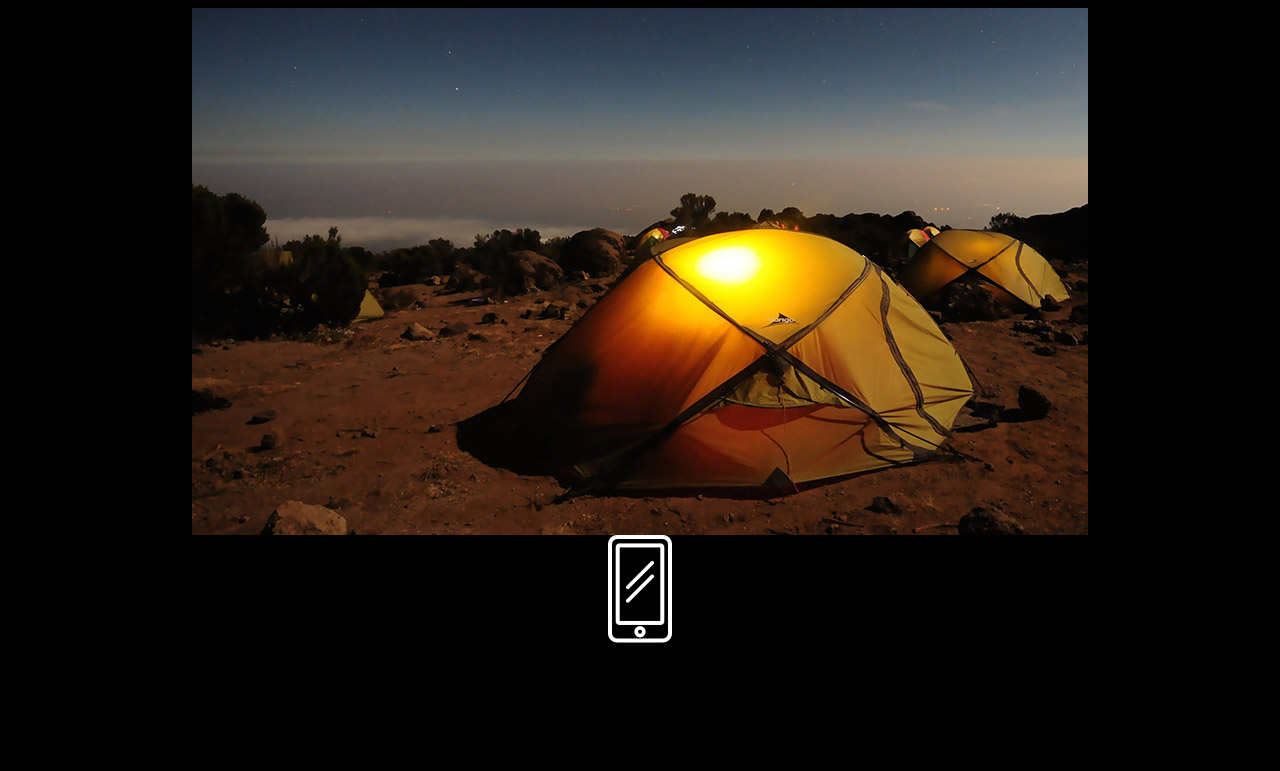
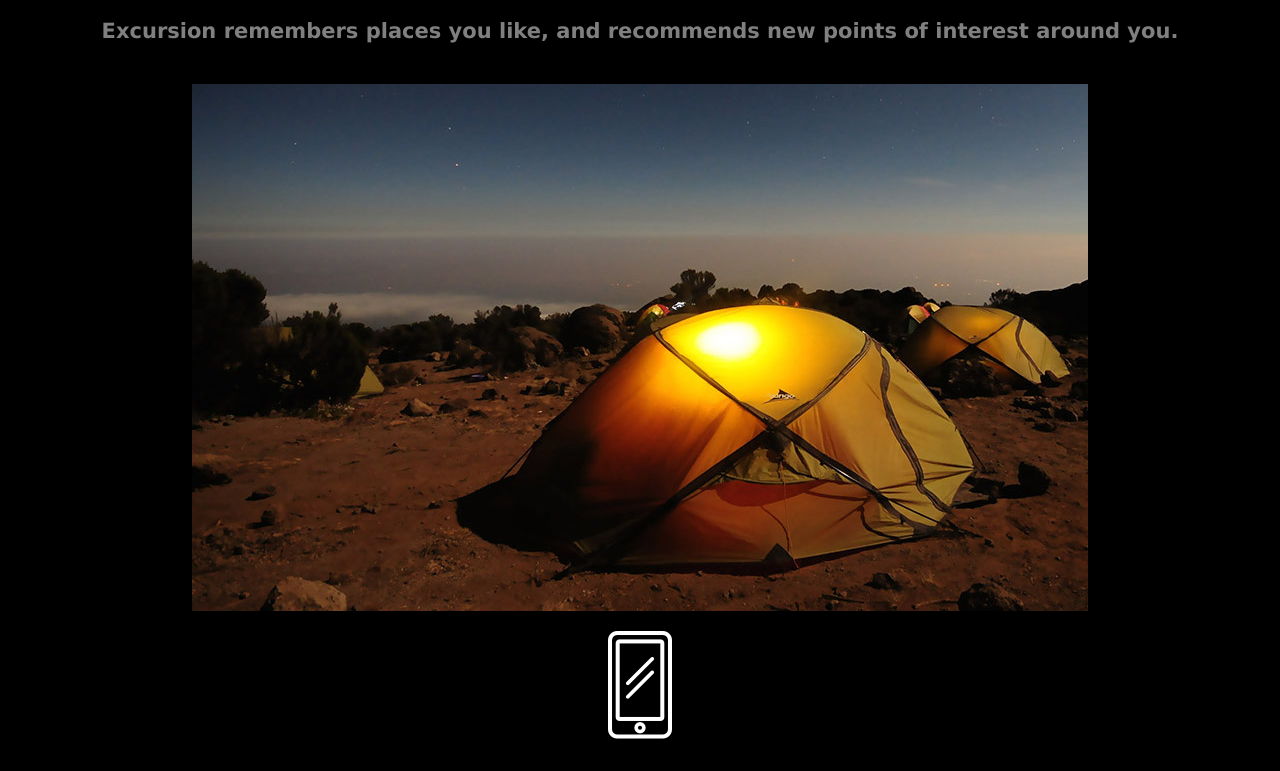
Before and after one commit to JorgeQ144/excursion, a plain HTML site: page index.html in a window 1280 px wide. Shown: the part 467-1238 px from the top of the page. Drawn offline with Linux system fonts and the light colour scheme.

Commit message:
Update travel, coming soon, and footer

```diff
--- a/resources/css/style.css
+++ b/resources/css/style.css
@@ -25,3 +25,42 @@
   display: flex;
   justify-content: center;
 }
+
+/* Travel*/
+.travel h2 {
+  color: white;
+  font-family: Verdana;
+  font-weight: 300;
+  font-size: 42px;
+}
+
+.travel h3{
+  font-family: Verdana;
+  font-size: 21px;
+  color: gray;
+}
+
+/*Coming Soon */
+
+.flex-container img {
+  padding-top:20px;
+}
+
+.soon h2{
+  font-family: Verdana;
+  font-weight: 300;
+  font-size: 42px;
+  color: white;
+}
+
+.soon p {
+   text-size:16px;
+  color: aquamarine;
+  text-decoration: underline;
+}
+
+/* footer*/
+footer {
+  display: flex;
+  justify-items: flex-end;
+}
```
